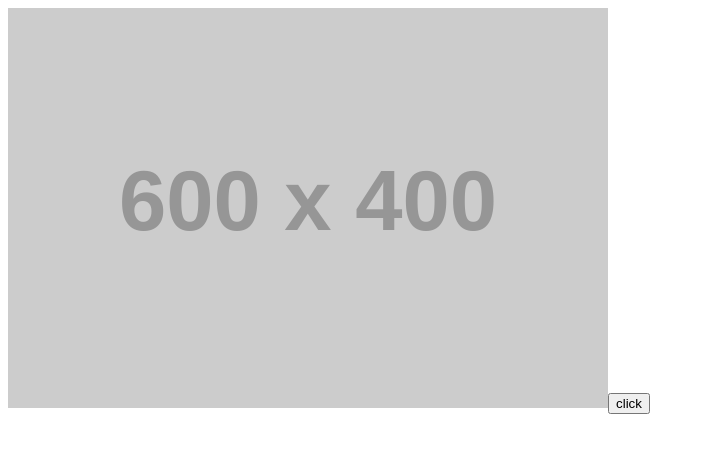
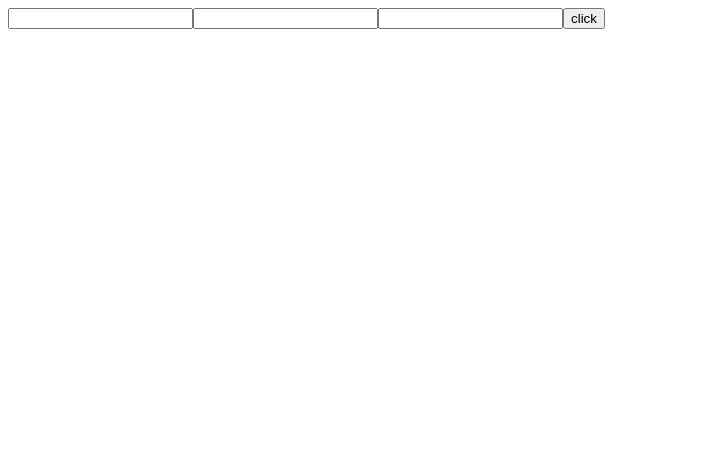
Before and after one commit to ishanrana363/ReactJsHook, a React (Vite) app: page / in a window 1280 px wide. Shown: the top 452 px of the page, without its empty margins (0-705 px from the left). Built offline with nearby package versions, Linux system fonts and the light colour scheme.

Commit message:
useRef Working With Input Element

```diff
--- a/src/App.jsx
+++ b/src/App.jsx
@@ -1,11 +1,14 @@
 // import UseRef from "./Component/UseRef";
-import Setattribute from './Component/Setattribute';
+// import Setattribute from './Component/Setattribute';
+
+import UseRefInput from "./Component/UseRefInput";
 
 const App = () => {
   return (
     <div>
       {/* <UseRef/> */}
-      <Setattribute/>
+      {/* <Setattribute/> */}
+      <UseRefInput/>
     </div>
   );
 };
--- /dev/null
+++ b/src/Component/UseRefInput.jsx
@@ -0,0 +1,48 @@
+// import { useRef } from "react";
+
+import { useRef } from "react";
+
+
+// const UseRefInput = () => {
+//     let firstName = useRef()
+//     let lastName = useRef()
+//     let mobileNumber = useRef();
+//     const handleButton = () =>{
+//         let fName = firstName.current.value;
+//         let lName = lastName.current.value
+//         let mobile = mobileNumber.current.value
+//         alert(fName + " " + lName + " " + mobile)
+//     }
+//     return (
+//         <div>
+//             <input type="text" ref={firstName} />
+//             <input type="text" ref={lastName} />
+//             <input type="number" name="" ref={mobileNumber} id="" />
+//             <button onClick={handleButton} >click</button>
+//         </div>
+//     );
+// };
+
+// export default UseRefInput;
+
+
+
+const UseRefInput = () => {
+    let firstName,lastName,mobileNumber = useRef()
+    const handleButton = () =>{
+        let fName = firstName.value;
+        let lName = lastName.value;
+        let mobile = mobileNumber.value
+        alert(fName + " " + lName + " " + mobile)
+    }
+    return (
+        <div>
+            <input type="text" ref={(a)=> firstName = a } />
+            <input type="text" ref={(b)=>lastName=b} />
+            <input type="text" ref={(c)=>mobileNumber=c} />
+            <button onClick={handleButton} >click</button>
+        </div>
+    );
+};
+
+export default UseRefInput;
```
